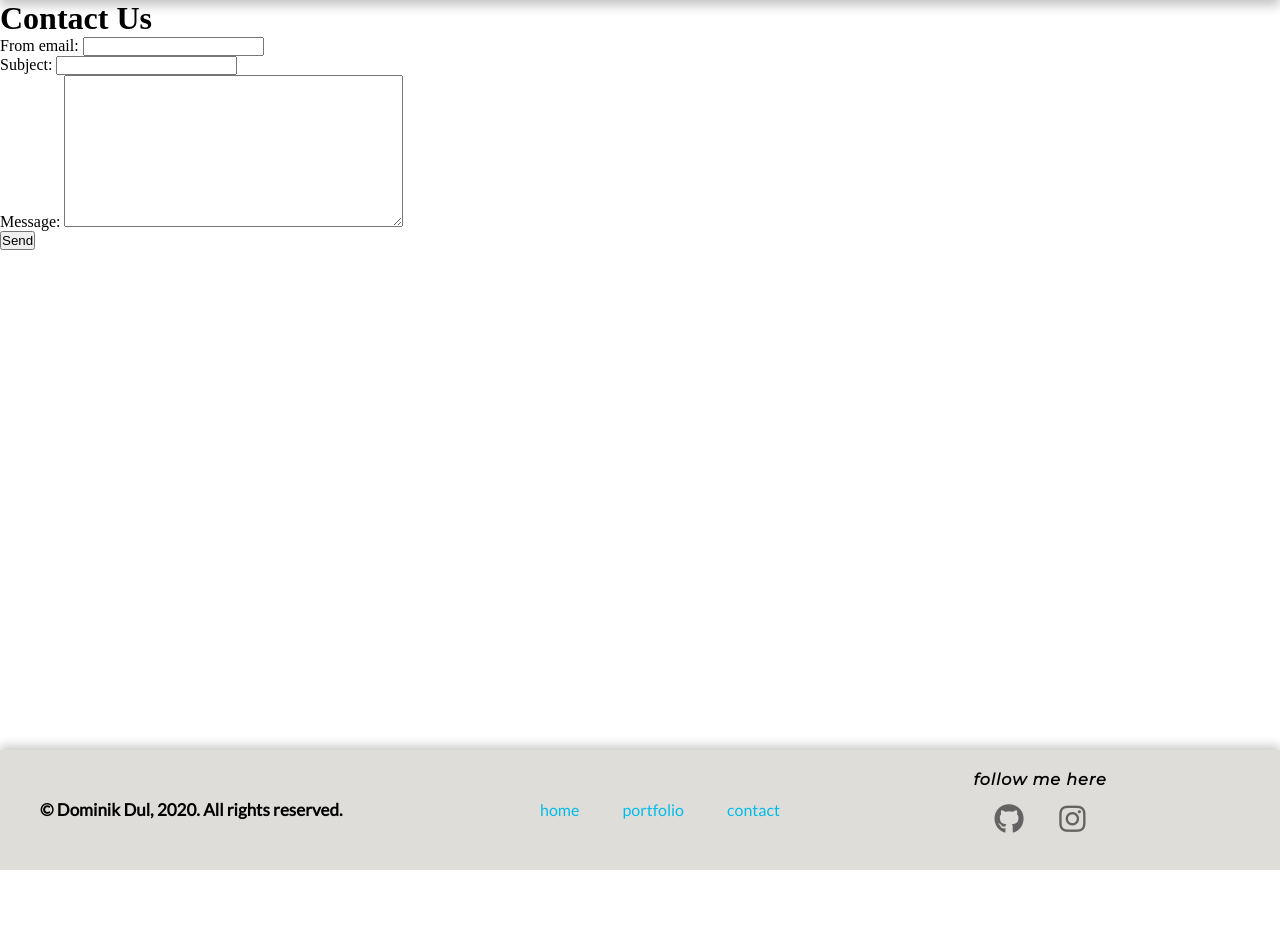
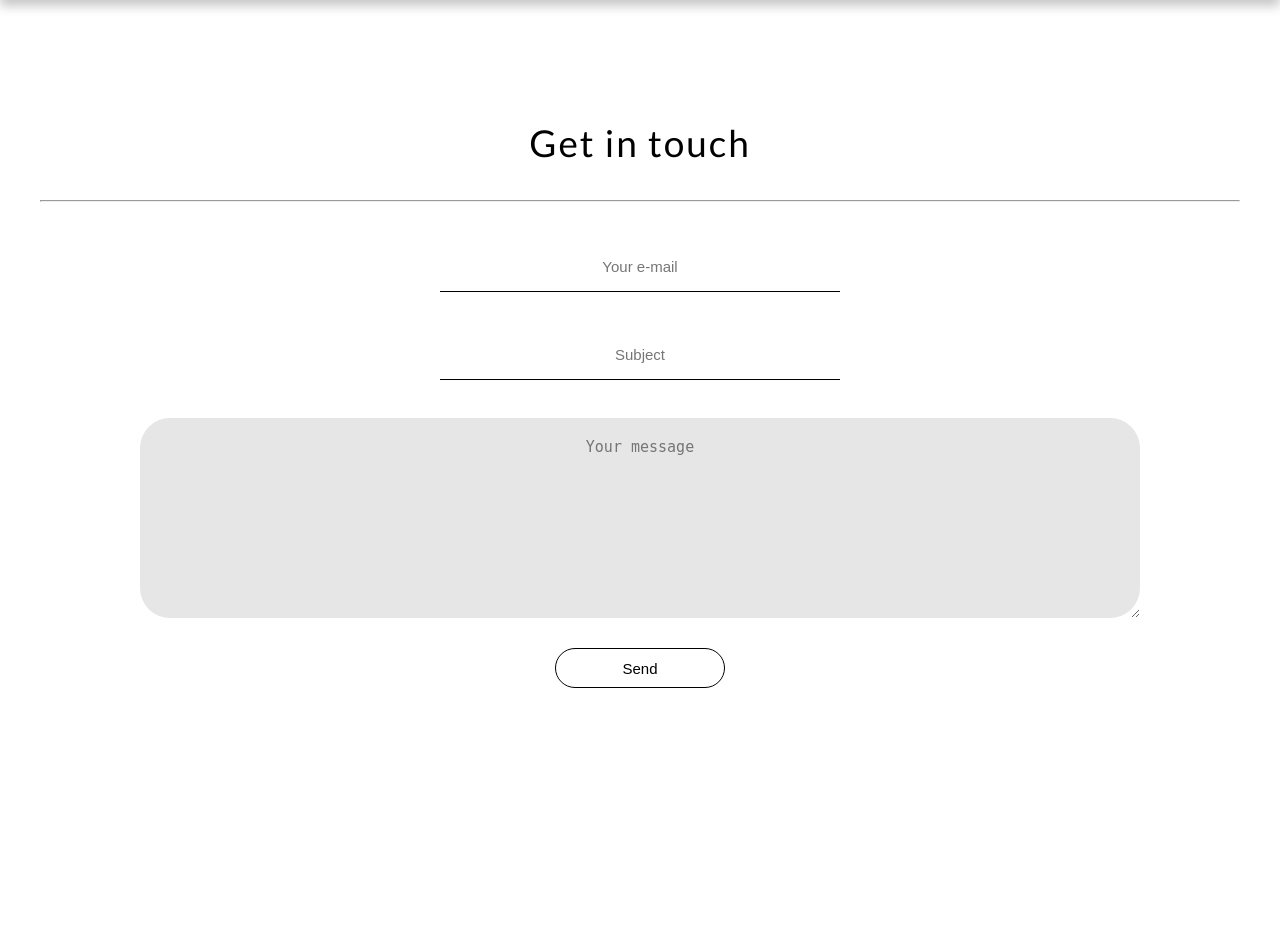
Before and after one commit to Mazzdev/Mazedev, a Django app: page /contact in a window 1280 px wide. Shown: the part 150-1078 px from the top of the page. Before the commit the page ends 1020 px from the top, so only its background shows below. Run offline with Django 3.2, Linux system fonts and the light colour scheme; some libraries are stand-ins or nearby versions.

Commit message:
changed contact form appearance

```diff
--- a/main/forms.py
+++ b/main/forms.py
@@ -2,6 +2,6 @@
 
 
 class ContactForm(forms.Form):
-    from_email = forms.EmailField(required=True)
-    subject = forms.CharField(required=True)
-    message = forms.CharField(widget=forms.Textarea, required=True)
+    from_email = forms.EmailField(max_length=100, widget=forms.EmailInput(attrs={'placeholder': 'Your e-mail','class' : 'email'}))
+    subject = forms.CharField(max_length=100, widget=forms.TextInput(attrs={'placeholder': 'Subject','class' : 'subject'}))
+    message = forms.CharField(widget=forms.Textarea(attrs={'placeholder': 'Your message','class' : 'message'}))
--- a/static/css/main.css
+++ b/static/css/main.css
@@ -319,3 +319,75 @@
     text-align: center;
     margin-top: 20px;
 }
+
+.email {
+    display: block;
+    margin: 0 auto;
+    text-align: center;
+    margin-top: 40px;
+    background-color: white;
+    font-size: 15px;
+    outline: none;
+    border: none;
+    width: 400px;
+    height: 50px;
+    margin-top: 40px;
+    padding: 20px;
+    border-bottom: 1px solid black;
+}
+
+.subject {
+    display: block;
+    margin: 0 auto;
+    text-align: center;
+    margin-top: 20px;
+    background-color: white;
+    font-size: 15px;
+    outline: none;
+    border: none;
+    width: 400px;
+    height: 50px;
+    padding: 20px;
+    border-bottom: 1px solid black;
+}
+
+.message {
+    display: block;
+    margin: 0 auto;
+    text-align: center;
+    margin-top: 20px;
+    border-radius: 30px;
+    ;
+    background-color: #e7e6e6;
+    font-size: 15px;
+    outline: none;
+    border: none;
+    width: 1000px;
+    height: 200px;
+    padding: 20px;
+}
+
+.contactus {
+    margin-top: 80px;
+    text-align: center;
+}
+
+button {
+    display: block;
+    margin: 0 auto;
+    outline: none !important;
+    border: none;
+    background: white;
+    margin-top: 30px;
+    width: 170px;
+    height: 40px;
+    border: 1px solid black;
+    border-radius: 40px;
+    font-size: 15px;
+}
+
+button:hover {
+    cursor: pointer;
+    background: black;
+    color: white;
+}
--- a/templates/main/contact.html
+++ b/templates/main/contact.html
@@ -6,14 +6,20 @@
 {% endblock %}
 
 {% block content %}
-
-<h1>Contact Us</h1>
+<div class="container">
+<h1 class="subtitle">Get in touch</h1>
+<hr>
 <form method="post">
     {% csrf_token %}
-    {{ form.as_p }}
+    {{ form.from_email}}
+    <br>
+    {{ form.subject}}
+    <br>
+    {{ form.message}}
     <div class="form-actions">
-      <button type="submit">Send</button>
+        <button type="submit">Send</button>
     </div>
 </form>
+</div>
 
 {% endblock %}
```
